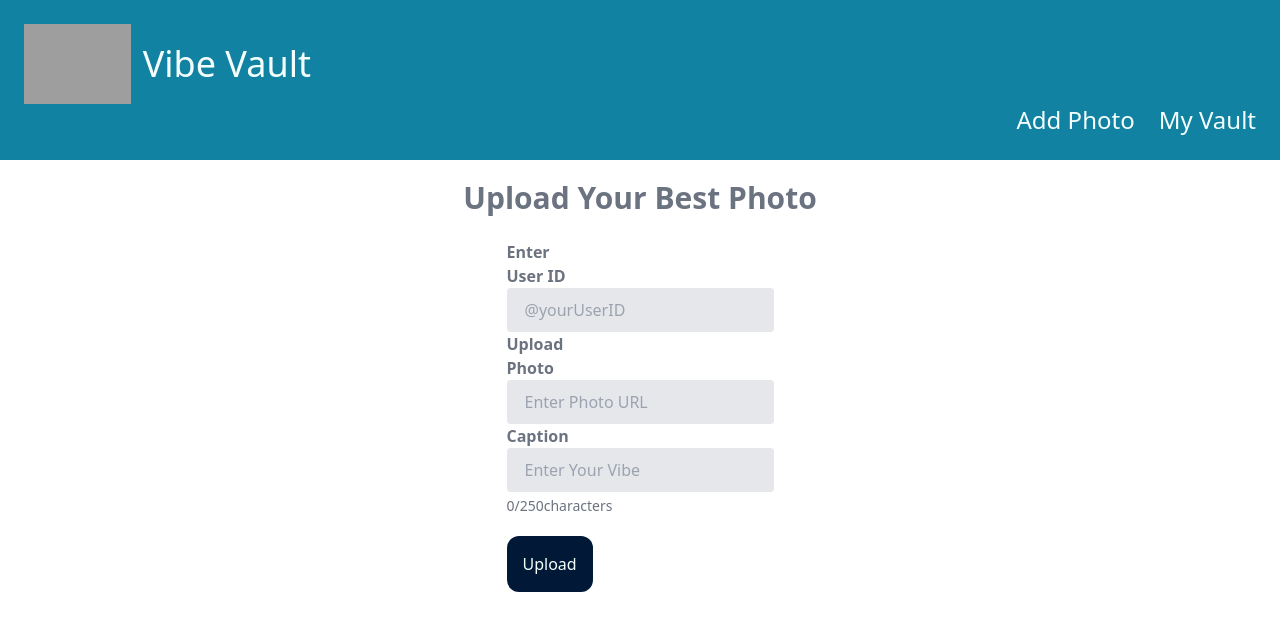
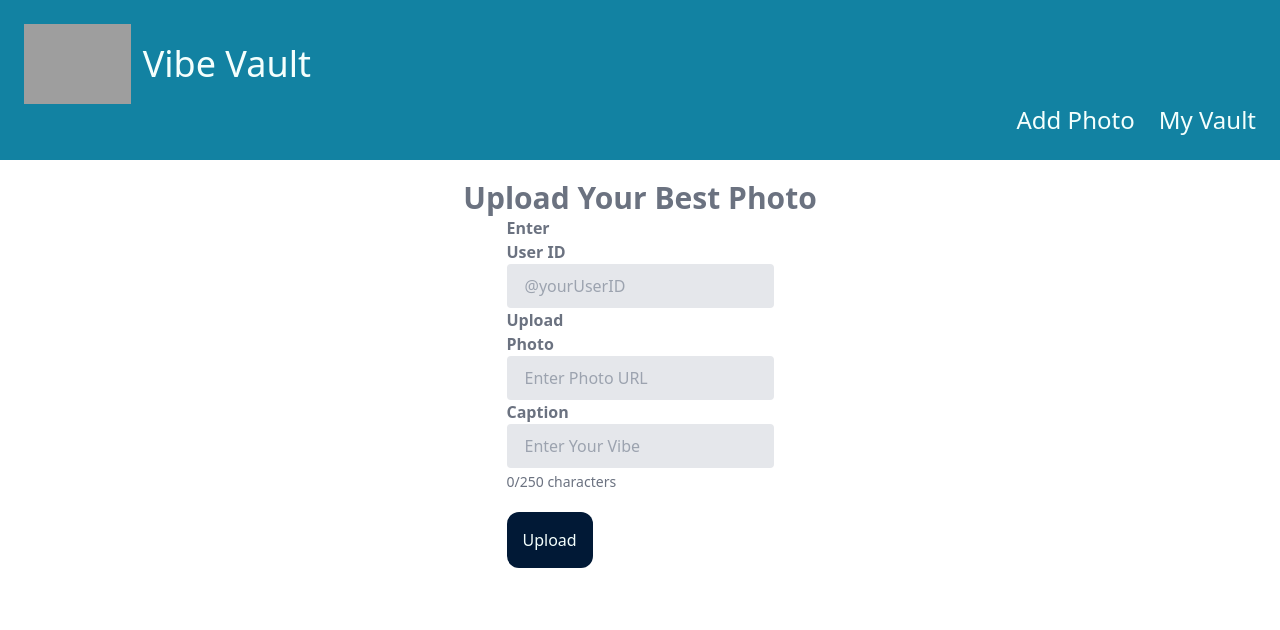
Before and after one commit to Martini-Besti/Vibe-Vault, a Next.js app in the folder vibe-vault/: page /add in a window 1280 px wide. Shown: the top 630 px of the page. Built offline with nearby package versions, Linux system fonts and the light colour scheme; grey boxes are pictures that could not be loaded.

Commit message:
notification

```diff
--- a/vibe-vault/src/app/add/page.js
+++ b/vibe-vault/src/app/add/page.js
@@ -1,5 +1,6 @@
 "use client";
 import { useState } from "react";
+
 const page = () => {
   const [uploadObject, setUploadObject] = useState({
     title: "",
@@ -9,6 +10,7 @@ const page = () => {
   });
   const [isSuccess, setIsSuccess] = useState(false);
   const [isError, setIsError] = useState(false);
+
   const handleInputChange = (e) => {
     const { name, value } = e.target;
     if (name === "completed") {
@@ -23,21 +25,25 @@ const page = () => {
       [name]: value,
     });
   };
+
   const handleSubmit = (e) => {
     e.preventDefault();
     const localStorageUploads = localStorage.getItem("uploads");
-    // check the state of the todo to ensure we only get correct data from the form. (not empty data)
+
+    // Check if all fields are filled
     if (!uploadObject.title || !uploadObject.description || !uploadObject.photo) {
       setIsError(true);
       return;
     }
-    // ternery operator is a shorthand syntax for an if statement
+
+    // Add unique ID and like count to the new upload
     const uploadWithId = {
       ...uploadObject,
       id: localStorageUploads ? JSON.parse(localStorageUploads).length + 1 : 0,
-      likeCount: 0
+      likeCount: 0,
     };
-    // we are setting an item in local storage to be the value of whatever it was before but with the new todo item added
+
+    // Save to localStorage
     if (localStorageUploads) {
       localStorage.setItem(
         "uploads",
@@ -46,7 +52,25 @@ const page = () => {
     } else {
       localStorage.setItem("uploads", JSON.stringify([uploadWithId]));
     }
+
+    // Set success state
+    setIsSuccess(true);
+    setIsError(false);  // Clear any error message
+
+    // Reset form fields
+    setUploadObject({
+      title: "",
+      photo: "",
+      description: "",
+      completed: false,
+    });
+
+    // Hide success message after 3 seconds
+    setTimeout(() => {
+      setIsSuccess(false);
+    }, 3000);
   };
+
   return (
     <div>
       <h1 className="text-3xl text-center font-bold mt-5 text-gray-500">
@@ -58,9 +82,9 @@ const page = () => {
         </div>
       )}
       {isError && (
-        <div className="bg-red-100 text-white p-4">An error occurred!</div>
+        <div className="bg-red-100 text-white p-4">An error occurred! Please fill all fields.</div>
       )}
-      <div className="flex flex-col items-center mt-6">
+      <div className="flex flex-col items-center">
         <form onSubmit={handleSubmit}>
           <div className="w-1/3">
             <label className="block text-gray-500 font-bold pr-4" htmlFor="title">
@@ -110,11 +134,11 @@ const page = () => {
               placeholder="Enter Your Vibe"
               value={uploadObject.description}
               onChange={handleInputChange}
-            className="bg-gray-200 border-2 border-gray-200 rounded py-2 px-4 text-gray-700  "
+              className="bg-gray-200 border-2 border-gray-200 rounded py-2 px-4 text-gray-700"
               maxLength="250"
             />
             <div className="text-gray-500 text-sm mt-1">
-            {uploadObject.description.length}/250characters
+              {uploadObject.description.length}/250 characters
             </div>
           </div>
 
@@ -129,4 +153,5 @@ const page = () => {
     </div>
   );
 };
+
 export default page;
```
Lines whose indentation alone changed are shown as unchanged.
